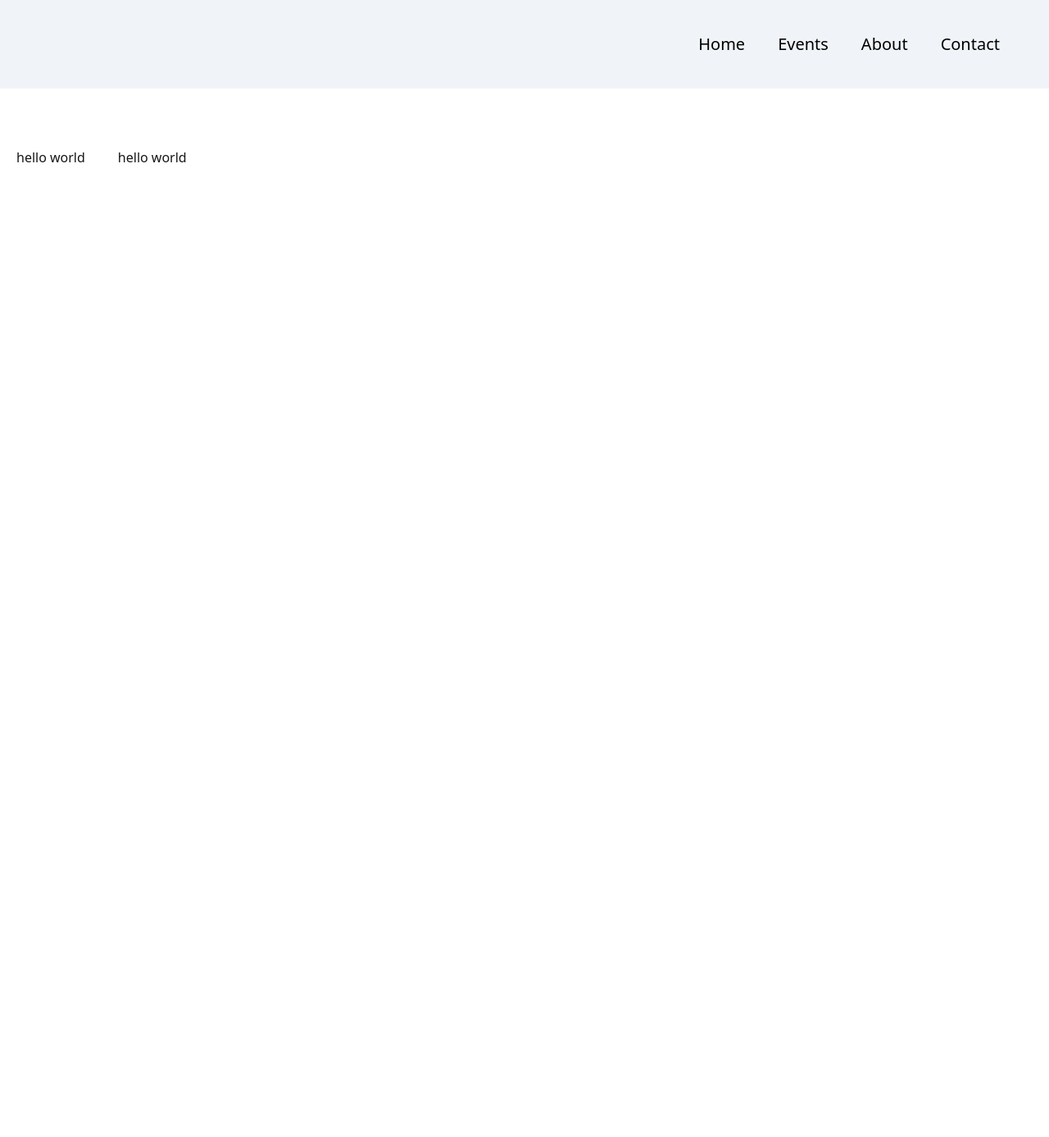
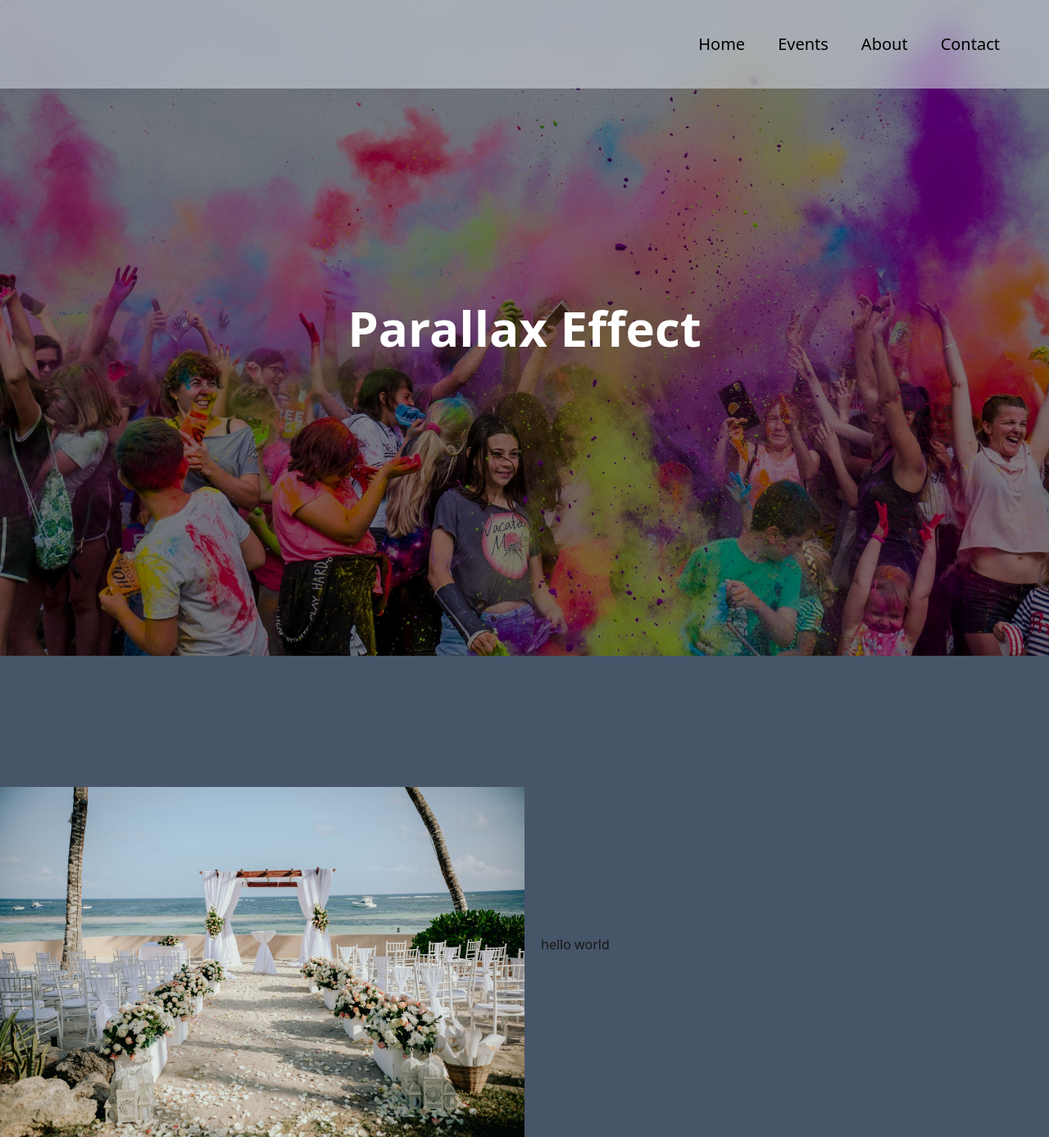
Before and after one commit to SantinoGiordano/test_App, a Next.js app: page /about in a window 1280 px wide. Shown: the whole page at 82% size. Before the commit the page ends 800 px from the top, so only its background shows below. Built offline with nearby package versions, Linux system fonts and the light colour scheme.

Commit message:
about bg and contact / start up screen

```diff
--- a/app/(root)/about/page.tsx
+++ b/app/(root)/about/page.tsx
@@ -1,21 +1,21 @@
-import React from 'react'
+import React from "react";
 
 const About = () => {
   return (
+    <div className="bg-slate-600">
+      <div className="h-screen bg-fixed bg-center bg-cover bg-background-image-home">
+        <div className="h-full bg-black/50 flex items-center justify-center">
+          <h1 className="text-white text-4xl md:text-6xl font-bold">
+            Parallax Effect
+          </h1>
+        </div>
+      </div>
+      <div className="flex row-span-2 pt-40">
+        <img src="wedding.jpg" className="w-2/4" />
+        <div className="mt-40 p-5">hello world</div>
+      </div>
+    </div>
+  );
+};
 
-  <>
-
-    <div className='flex row-span-2'>
-      <div className='mt-40 p-5'>
-        hello world
-      </div>
-      <div className='mt-40 p-5'>
-        hello world
-        </div>
-    </div>
-
-  </>
-  )
-}
-
-export default About
+export default About;
--- a/app/(root)/contact/page.tsx
+++ b/app/(root)/contact/page.tsx
@@ -1,21 +1,16 @@
-import React from 'react'
+import React from "react";
 
 const page = () => {
   return (
+    <>
+      <div className="bg-slate-600">
+        <div className="flex row-span-2">
+          <div className="mt-40 p-5">hello contact</div>
+          <div className="mt-40 p-5">hello contact</div>
+        </div>
+      </div>
+    </>
+  );
+};
 
-  <>
-
-    <div className='flex row-span-2'>
-      <div className='mt-40 p-5'>
-        hello contact
-      </div>
-      <div className='mt-40 p-5'>
-        hello contact
-        </div>
-    </div>
-
-  </>
-  )
-}
-
-export default page
+export default page;
```
